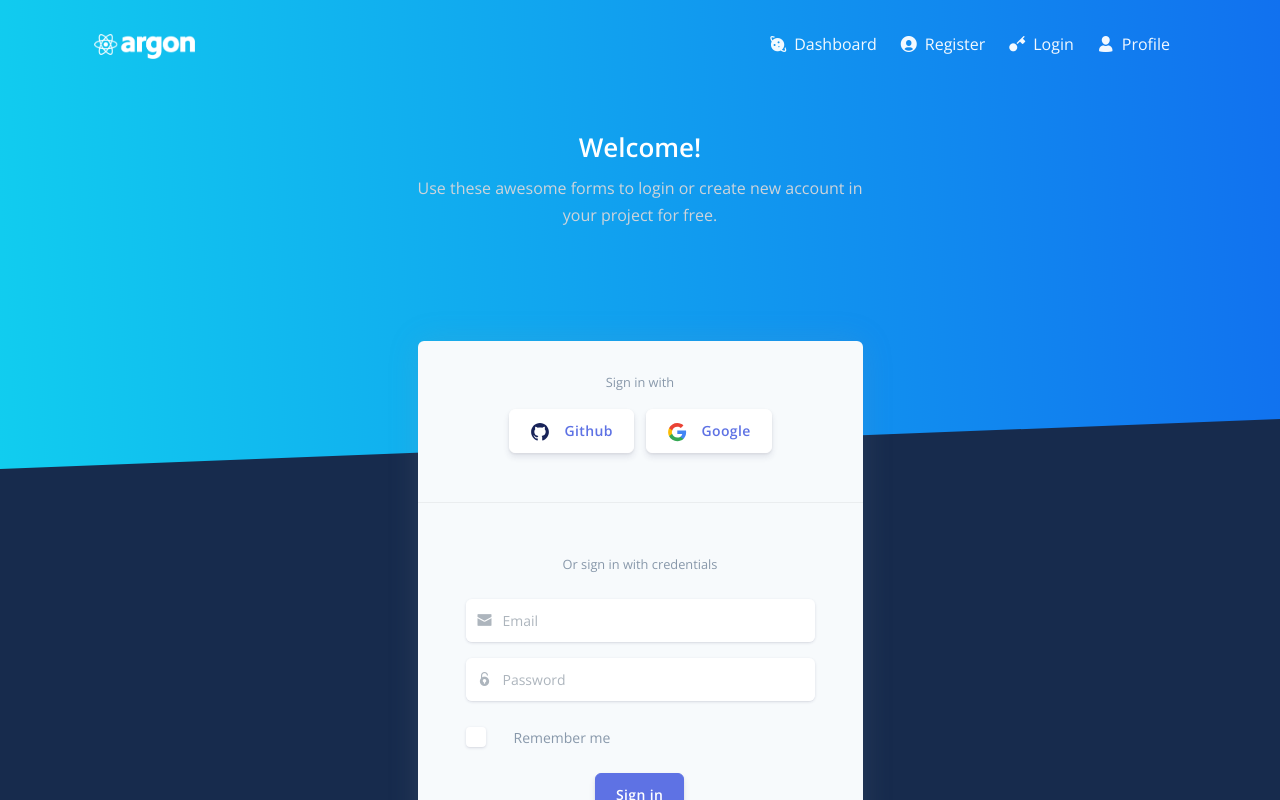
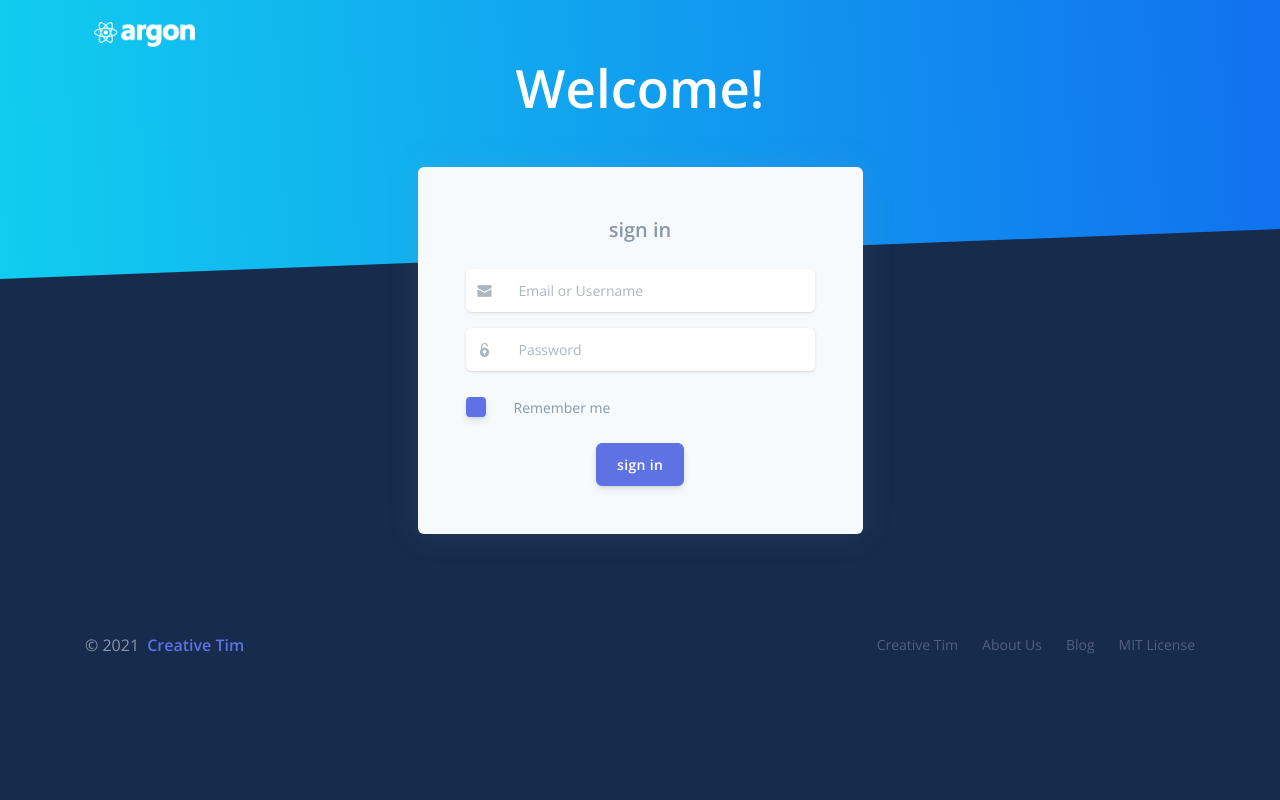
Before and after one commit to VatD/MedApp, a React (Create React App) app: page /auth/login in a window 1280 px wide. Shown: the top 800 px of the page. Built offline with nearby package versions, Linux system fonts and the light colour scheme.

Commit message:
added login, changed auth context, minor bug fixes

```diff
--- a/src/components/Forms/AddPatientForm.js
+++ b/src/components/Forms/AddPatientForm.js
@@ -82,7 +82,8 @@ function AddPatientForm({ formik }) {
 									value={formik.values.DOB}
 									autoFocus={false}
 									onChange={(value, formattedValue) => {
-										formik.setFieldValue('DOB', value);
+										if (value) formik.setFieldValue('DOB', value);
+										else formik.setFieldValue('DOB', '');
 									}}
 								/>
 							</div>
--- /dev/null
+++ b/src/components/Forms/Login.js
@@ -0,0 +1,91 @@
+import React from 'react';
+import {
+	Button,
+	FormGroup,
+	Form,
+	Input,
+	FormFeedback,
+	InputGroup,
+	InputGroupText,
+	InputGroupAddon,
+} from 'reactstrap';
+import className from 'classnames';
+import { Field } from 'formik';
+
+function LoginForm({ formik }) {
+	return (
+		<Form role='form' onSubmit={formik.handleSubmit}>
+			<FormGroup className='mb-3'>
+				<InputGroup className='input-group-alternative'>
+					<InputGroupAddon addonType='prepend'>
+						<InputGroupText>
+							<i className='ni ni-email-83' />
+						</InputGroupText>
+					</InputGroupAddon>
+					<Input
+						className={className('form-control pl-3', {
+							'is-invalid':
+								formik.touched.identifier && formik.errors.identifier,
+						})}
+						id='identifier'
+						autoComplete='identifier'
+						placeholder='Email or Username'
+						{...formik.getFieldProps('identifier')}
+					/>
+				</InputGroup>
+				{formik.touched.identifier && formik.errors.identifier ? (
+					<FormFeedback valid={false} className='d-block'>
+						{formik.errors.identifier}
+					</FormFeedback>
+				) : null}
+			</FormGroup>
+			<FormGroup>
+				<InputGroup className='input-group-alternative'>
+					<InputGroupAddon addonType='prepend'>
+						<InputGroupText>
+							<i className='ni ni-lock-circle-open' />
+						</InputGroupText>
+					</InputGroupAddon>
+					<Input
+						className={className('form-control pl-3', {
+							'is-invalid': formik.touched.password && formik.errors.password,
+						})}
+						id='password'
+						type='password'
+						autoComplete='password'
+						placeholder='Password'
+						{...formik.getFieldProps('password')}
+					/>
+				</InputGroup>
+				{formik.touched.password && formik.errors.password ? (
+					<FormFeedback valid={false} className='d-block'>
+						{formik.errors.password}
+					</FormFeedback>
+				) : null}
+			</FormGroup>
+			<div className='custom-control custom-control-alternative custom-checkbox'>
+				<Field
+					id='rememberMe'
+					className='custom-control-input'
+					type='checkbox'
+					name='rememberMe'
+				/>
+				<label className='custom-control-label' htmlFor='rememberMe'>
+					<span className='text-muted'>Remember me</span>
+				</label>
+			</div>
+			<div className='text-center'>
+				<Button
+					disabled={formik.isSubmitting || !formik.isValid}
+					className='mt-4'
+					color='primary'
+					type='submit'
+				>
+					sign in
+				</Button>
+			</div>
+		</Form>
+	);
+}
+
+export default LoginForm;
--- a/src/components/Navbars/AuthNavbar.js
+++ b/src/components/Navbars/AuthNavbar.js
@@ -1,52 +1,25 @@
-/*!
-
-=========================================================
-* Argon Dashboard React - v1.2.0
-=========================================================
-
-* Product Page: https://www.creative-tim.com/product/argon-dashboard-react
-* Copyright 2021 Creative Tim (https://www.creative-tim.com)
-* Licensed under MIT (https://github.com/creativetimofficial/argon-dashboard-react/blob/master/LICENSE.md)
-
-* Coded by Creative Tim
-
-=========================================================
-
-* The above copyright notice and this permission notice shall be included in all copies or substantial portions of the Software.
-
-*/
-import React from "react";
-import { Link } from "react-router-dom";
+import React from 'react';
+import { Link } from 'react-router-dom';
 // reactstrap components
-import {
-  UncontrolledCollapse,
-  NavbarBrand,
-  Navbar,
-  NavItem,
-  NavLink,
-  Nav,
-  Container,
-  Row,
-  Col,
-} from "reactstrap";
+import { NavbarBrand, Navbar, Container } from 'reactstrap';
 
 const AdminNavbar = () => {
 	return (
 		<>
-      <Navbar className="navbar-top navbar-horizontal navbar-dark" expand="md">
-        <Container className="px-4">
-          <NavbarBrand to="/" tag={Link}>
+			<Navbar className='navbar-top navbar-horizontal navbar-dark' expand='md'>
+				<Container className='px-4'>
+					<NavbarBrand to='/' tag={Link}>
 						<img
-              alt="..."
+							alt='...'
 							src={
-                require("../../assets/img/brand/argon-react-white.png").default
+								require('../../assets/img/brand/argon-react-white.png').default
 							}
 						/>
 					</NavbarBrand>
-          <button className="navbar-toggler" id="navbar-collapse-main">
+					{/* <button className="navbar-toggler" id="navbar-collapse-main">
             <span className="navbar-toggler-icon" />
-          </button>
-          <UncontrolledCollapse navbar toggler="#navbar-collapse-main">
+          </button> */}
+					{/* <UncontrolledCollapse navbar toggler="#navbar-collapse-main">
             <div className="navbar-collapse-header d-md-none">
               <Row>
                 <Col className="collapse-brand" xs="6">
@@ -102,7 +75,7 @@ const AdminNavbar = () => {
                 </NavLink>
               </NavItem>
             </Nav>
-          </UncontrolledCollapse>
+          </UncontrolledCollapse> */}
 				</Container>
 			</Navbar>
 		</>
--- a/src/index.js
+++ b/src/index.js
@@ -4,11 +4,15 @@ import App from './App';
 // import reportWebVitals from './reportWebVitals';
 import axios from 'axios';
 
+import { AuthProvider } from './context/auth';
+
 axios.defaults.baseURL = process.env.REACT_APP_API_URL;
 
 ReactDOM.render(
 	<React.StrictMode>
-		<App />
+		<AuthProvider>
+			<App />
+		</AuthProvider>
 	</React.StrictMode>,
 	document.getElementById('root')
 );
--- a/src/layouts/Auth.js
+++ b/src/layouts/Auth.js
@@ -45,16 +45,12 @@ const Auth = (props) => {
 		<>
 			<div className='main-content' ref={mainContent}>
 				<AuthNavbar />
-				<div className='header bg-gradient-info py-7 py-lg-8'>
+				<div className='header bg-gradient-info py-5'>
 					<Container>
 						<div className='header-body text-center mb-7'>
 							<Row className='justify-content-center'>
-								<Col lg='5' md='6'>
-									<h1 className='text-white'>Welcome!</h1>
-									<p className='text-lead text-light'>
-										Use these awesome forms to login or create new account in
-										your project for free.
-									</p>
+								<Col lg='6'>
+									<h1 className='display-1 text-white'>Welcome!</h1>
 								</Col>
 							</Row>
 						</div>
--- a/src/views/examples/Login.js
+++ b/src/views/examples/Login.js
@@ -1,158 +1,151 @@
-/*!
+import React from 'react';
 
-=========================================================
-* Argon Dashboard React - v1.2.0
-=========================================================
+import { Card, CardBody, Col, Alert } from 'reactstrap';
 
-* Product Page: https://www.creative-tim.com/product/argon-dashboard-react
-* Copyright 2021 Creative Tim (https://www.creative-tim.com)
-* Licensed under MIT (https://github.com/creativetimofficial/argon-dashboard-react/blob/master/LICENSE.md)
+import { Formik } from 'formik';
+import * as Yup from 'yup';
+import { useHistory } from 'react-router';
 
-* Coded by Creative Tim
+import LoginForm from '../../components/Forms/Login';
+import { useMutateAuthContext } from '../../context/auth';
+import { login } from '../../services/user';
 
-=========================================================
-
-* The above copyright notice and this permission notice shall be included in all copies or substantial portions of the Software.
-
-*/
-import React from "react";
-
-// reactstrap components
-import {
-  Button,
-  Card,
-  CardHeader,
-  CardBody,
-  FormGroup,
-  Form,
-  Input,
-  InputGroupAddon,
-  InputGroupText,
-  InputGroup,
-  Row,
-  Col,
-} from "reactstrap";
+const FailureAlert = ({ message, cb }) => {
+	return (
+		<Alert onClick={cb} className='mt-3' color='danger' fade={false}>
+			<span className='alert-inner--icon'>
+				<i className='fas fa-times' />
+			</span>{' '}
+			<span className='alert-inner--text'>
+				<strong>Error!</strong> {message}
+			</span>
+		</Alert>
+	);
+};
 
 const Login = () => {
+	const history = useHistory();
+	const [error, setError] = React.useState(null);
+	const { updateAuthState, setRememberMe } = useMutateAuthContext();
+
 	return (
 		<>
-      <Col lg="5" md="7">
-        <Card className="bg-secondary shadow border-0">
-          <CardHeader className="bg-transparent pb-5">
-            <div className="text-muted text-center mt-2 mb-3">
+			<Col lg='5' md='7'>
+				<Card className='bg-secondary mt-3 shadow border-0'>
+					{/* <CardHeader className='bg-transparent pb-5'>
+						<div className='text-muted text-center mt-2 mb-3'>
 							<small>Sign in with</small>
 						</div>
-            <div className="btn-wrapper text-center">
+						<div className='btn-wrapper text-center'>
 							<Button
-                className="btn-neutral btn-icon"
-                color="default"
-                href="#pablo"
+								className='btn-neutral btn-icon'
+								color='default'
+								href='#pablo'
 								onClick={(e) => e.preventDefault()}
 							>
-                <span className="btn-inner--icon">
+								<span className='btn-inner--icon'>
 									<img
-                    alt="..."
+										alt='...'
 										src={
-                      require("../../assets/img/icons/common/github.svg")
+											require('../../assets/img/icons/common/github.svg')
 												.default
 										}
 									/>
 								</span>
-                <span className="btn-inner--text">Github</span>
+								<span className='btn-inner--text'>Github</span>
 							</Button>
 							<Button
-                className="btn-neutral btn-icon"
-                color="default"
-                href="#pablo"
+								className='btn-neutral btn-icon'
+								color='default'
+								href='#pablo'
 								onClick={(e) => e.preventDefault()}
 							>
-                <span className="btn-inner--icon">
+								<span className='btn-inner--icon'>
 									<img
-                    alt="..."
+										alt='...'
 										src={
-                      require("../../assets/img/icons/common/google.svg")
+											require('../../assets/img/icons/common/google.svg')
 												.default
 										}
 									/>
 								</span>
-                <span className="btn-inner--text">Google</span>
+								<span className='btn-inner--text'>Google</span>
 							</Button>
 						</div>
-          </CardHeader>
-          <CardBody className="px-lg-5 py-lg-5">
-            <div className="text-center text-muted mb-4">
-              <small>Or sign in with credentials</small>
-            </div>
-            <Form role="form">
-              <FormGroup className="mb-3">
-                <InputGroup className="input-group-alternative">
-                  <InputGroupAddon addonType="prepend">
-                    <InputGroupText>
-                      <i className="ni ni-email-83" />
-                    </InputGroupText>
-                  </InputGroupAddon>
-                  <Input
-                    placeholder="Email"
-                    type="email"
-                    autoComplete="new-email"
-                  />
-                </InputGroup>
-              </FormGroup>
-              <FormGroup>
-                <InputGroup className="input-group-alternative">
-                  <InputGroupAddon addonType="prepend">
-                    <InputGroupText>
-                      <i className="ni ni-lock-circle-open" />
-                    </InputGroupText>
-                  </InputGroupAddon>
-                  <Input
-                    placeholder="Password"
-                    type="password"
-                    autoComplete="new-password"
-                  />
-                </InputGroup>
-              </FormGroup>
-              <div className="custom-control custom-control-alternative custom-checkbox">
-                <input
-                  className="custom-control-input"
-                  id=" customCheckLogin"
-                  type="checkbox"
-                />
-                <label
-                  className="custom-control-label"
-                  htmlFor=" customCheckLogin"
+					</CardHeader> */}
+					<CardBody className='px-lg-5 py-lg-5'>
+						<h2 className='text-center text-muted mb-4'>sign in</h2>
+						<Formik
+							initialValues={{
+								password: '',
+								identifier: '',
+								rememberMe: true,
+							}}
+							validationSchema={Yup.object({
+								identifier: Yup.string()
+									.min(3, 'Length must be atleast 3')
+									.required('Required'),
+								password: Yup.string()
+									.min(6, 'Length must be atleast 6')
+									.required('Required'),
+								rememberMe: Yup.bool().required('Required'),
+							})}
+							onSubmit={async (values, { setSubmitting }) => {
+								setRememberMe(values.rememberMe);
+								const { user, error } = await login({
+									identifier: values.identifier,
+									password: values.password,
+								});
+								setSubmitting(false);
+								if (user) {
+									updateAuthState({ user: user.user, token: user.jwt });
+									history.replace('/admin/index');
+									return;
+								}
+								if (error) {
+									if (
+										error.response?.data?.data[0]?.messages[0]?.id ===
+										'Auth.form.error.invalid'
+									) {
+										setError('invalid identifier or password');
+										return;
+									}
+									setError('internal server error');
+								}
+							}}
 						>
-                  <span className="text-muted">Remember me</span>
-                </label>
-              </div>
-              <div className="text-center">
-                <Button className="my-4" color="primary" type="button">
-                  Sign in
-                </Button>
-              </div>
-            </Form>
+							{(formik) => <LoginForm formik={formik} />}
+						</Formik>
 					</CardBody>
 				</Card>
-        <Row className="mt-3">
-          <Col xs="6">
+				{error ? (
+					<FailureAlert
+						message={error}
+						cb={() => {
+							setError(null);
+						}}
+					/>
+				) : null}
+				{/* <Row className='mt-3'>
+					<Col xs='6'>
 						<a
-              className="text-light"
-              href="#pablo"
+							className='text-light'
+							href='#pablo'
 							onClick={(e) => e.preventDefault()}
 						>
 							<small>Forgot password?</small>
 						</a>
 					</Col>
-          <Col className="text-right" xs="6">
+					<Col className='text-right' xs='6'>
 						<a
-              className="text-light"
-              href="#pablo"
+							className='text-light'
+							href='#pablo'
 							onClick={(e) => e.preventDefault()}
 						>
 							<small>Create new account</small>
 						</a>
 					</Col>
-        </Row>
+				</Row> */}
 			</Col>
 		</>
 	);
```
Also changed, not shown: src/App.js (+1 -10 lines), src/context/auth.js (+12 -5 lines), src/services/user.js (+13 -1 lines), src/views/examples/AddPatient.js (+7 -5 lines). Lines whose indentation alone changed are shown as unchanged.
